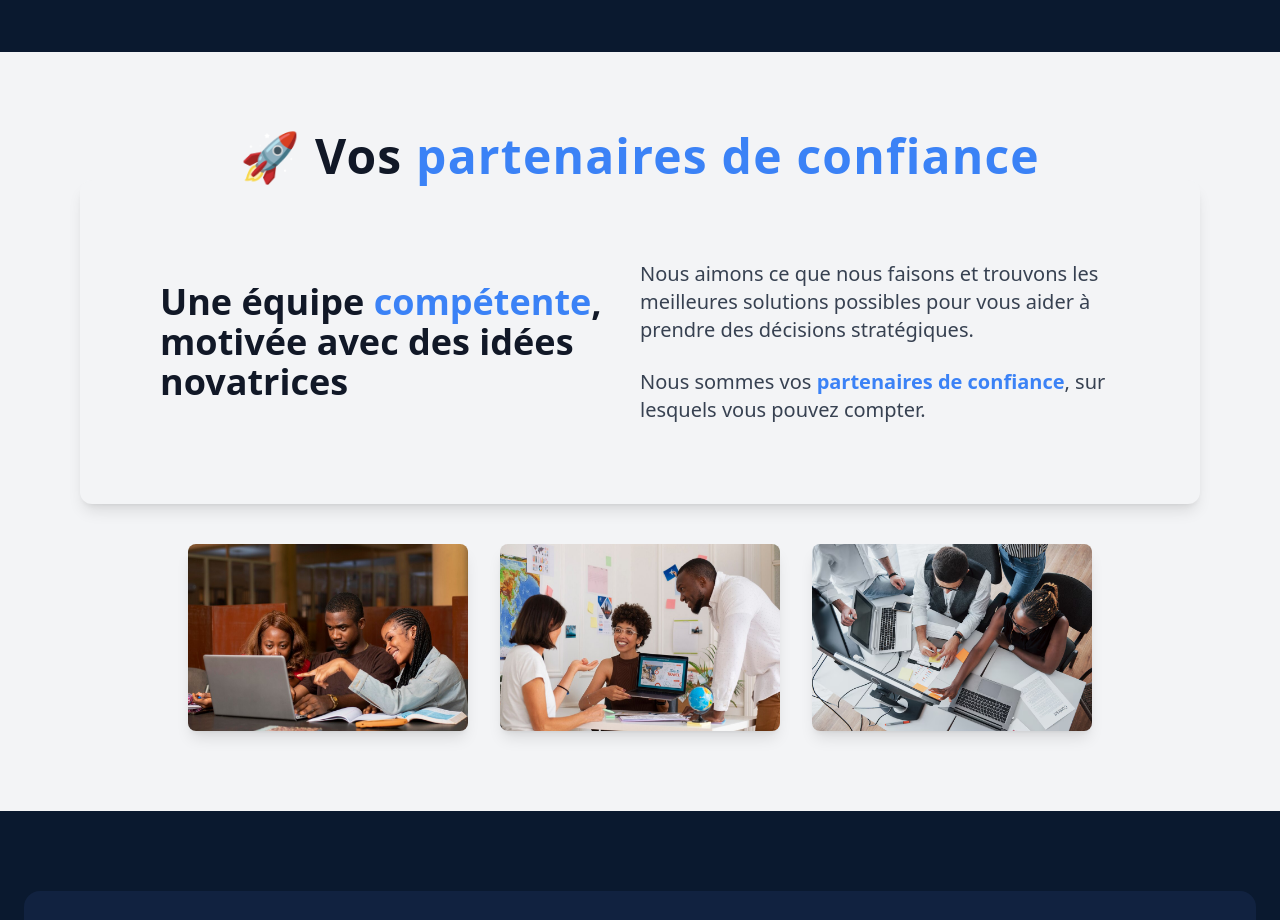
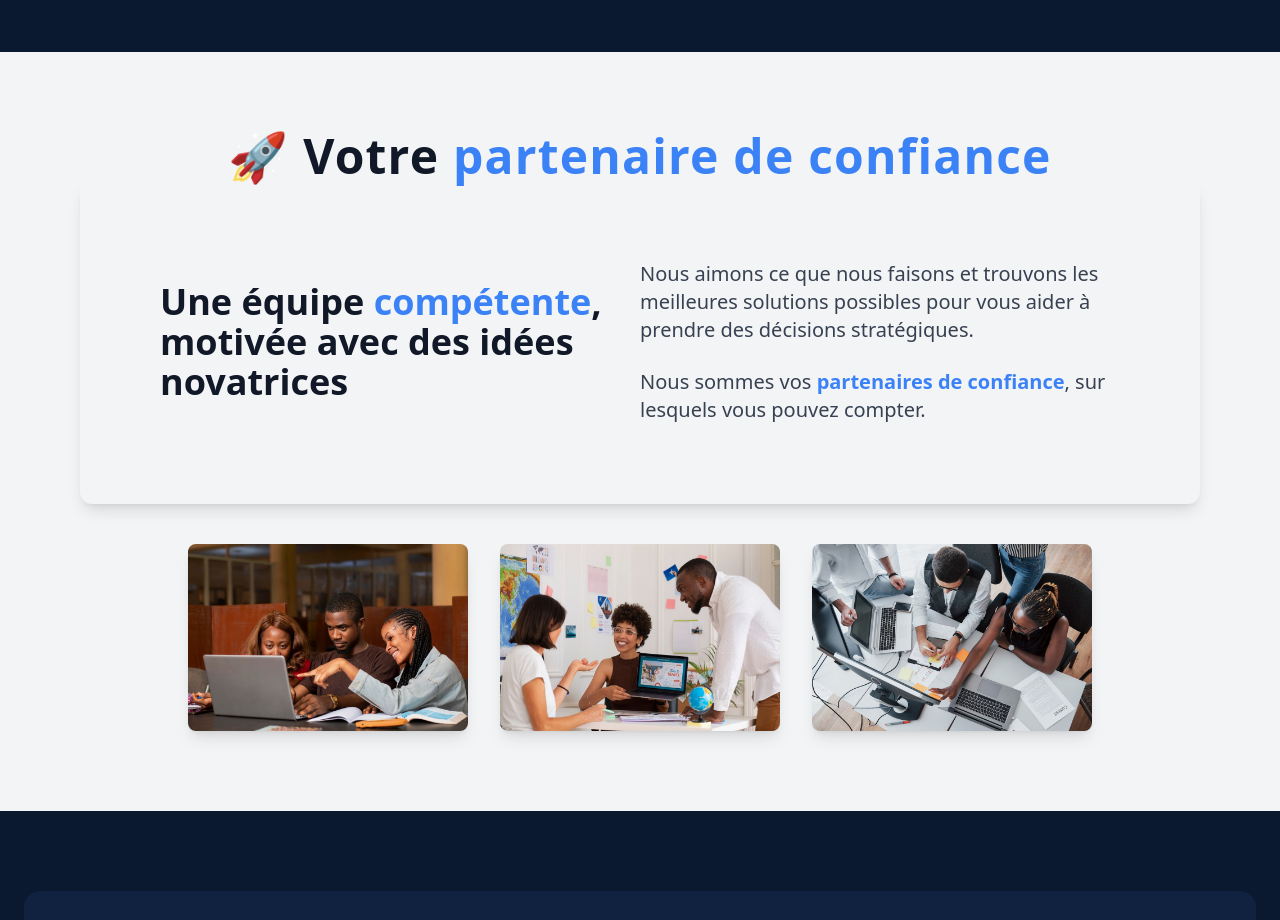
Before and after one commit to PARISTONEdj/OptimBrains, a React (Vite) app: page / in a window 1280 px wide. Shown: the part 2500-3420 px from the top of the page. Built offline with nearby package versions, Linux system fonts and the light colour scheme; no server answers.

Commit message:
mise à jour 12 mai à 13h 31

```diff
--- a/src/components/Accueilcontent.tsx
+++ b/src/components/Accueilcontent.tsx
@@ -74,7 +74,7 @@ function Accueilcontent() {
       <div className="bg-gray-100 p-6 sm:p-10 lg:p-20">
 
         <p className="text-3xl sm:text-4xl lg:text-5xl font-extrabold text-center text-gray-900 tracking-wide">
-          🚀 Vos <span className="text-blue-500">partenaires de confiance</span>
+          🚀 Votre <span className="text-blue-500">partenaire de confiance</span>
         </p>
 
 
```
